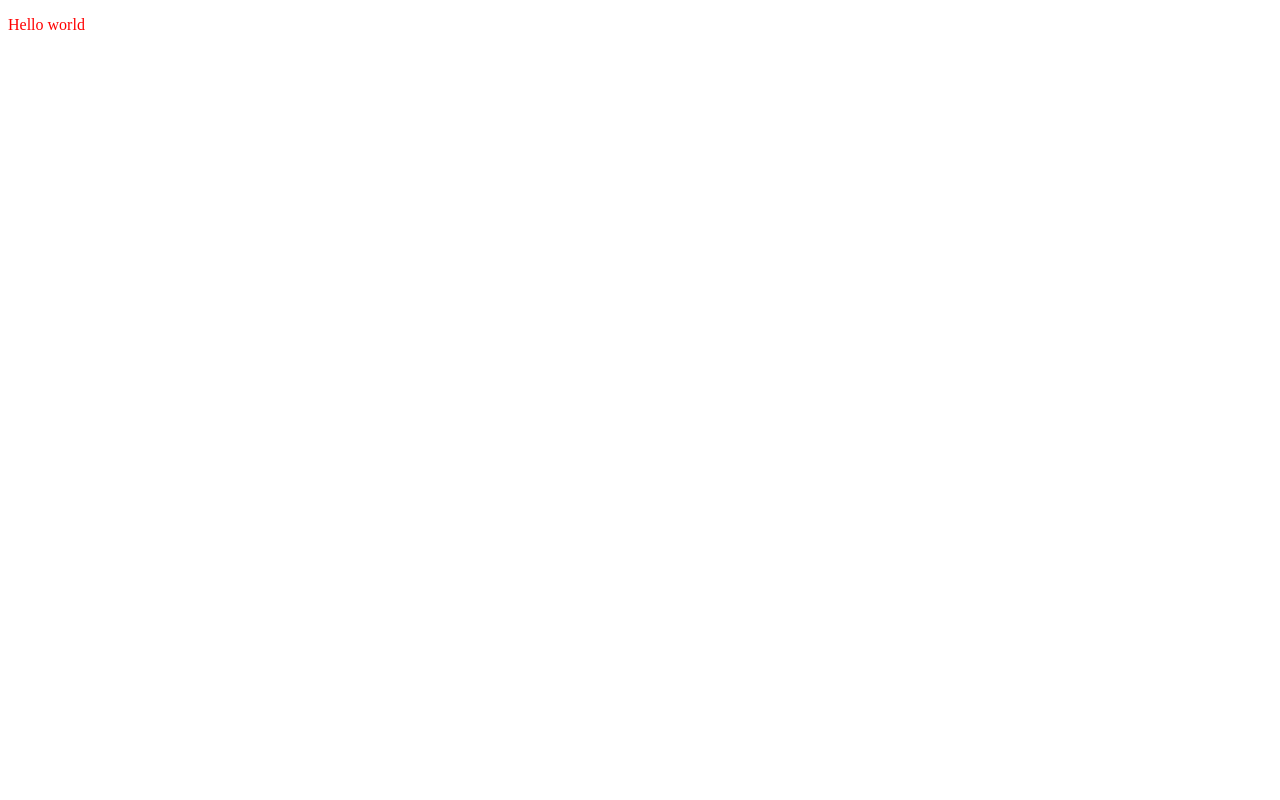
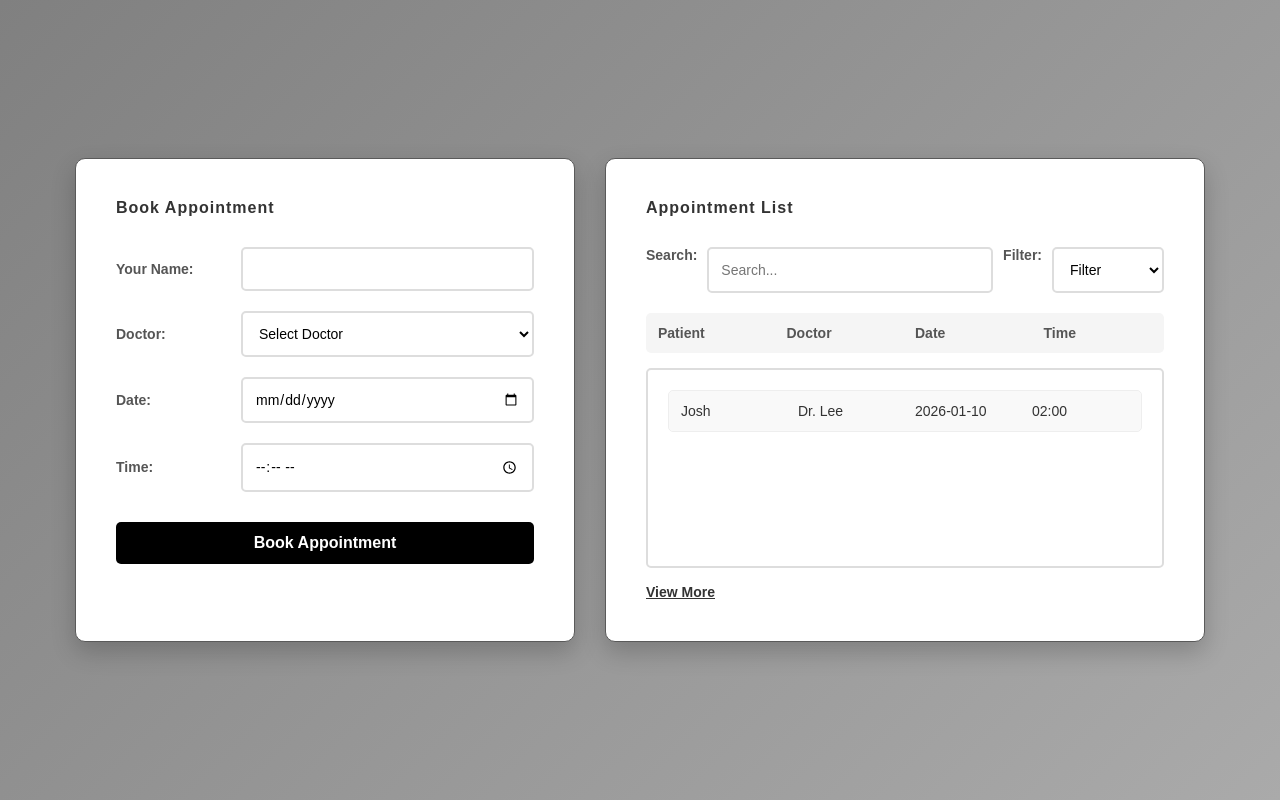
Before and after one commit to ij-2005/appointmentSQL-practice, a React (Vite) app in the folder appointmentSQL/: page / in a window 1280 px wide. Built offline with nearby package versions, Linux system fonts and the light colour scheme.

Commit message:
ai generated frontend, practicing backend and sql this time. THis feels horrid!, well the focus on my career isn't frontEnd anyway.

```diff
--- a/appointmentSQL/src/App.css
+++ b/appointmentSQL/src/App.css
@@ -1,3 +1,257 @@
-p {
-  color:red;
+* {
+  margin: 0;
+  padding: 0;
+  box-sizing: border-box;
 }
+
+body {
+  font-family: 'Arial', sans-serif;
+  background: linear-gradient(135deg, #808080 0%, #aaaaaa 100%);
+  min-height: 100vh;
+  display: flex;
+  justify-content: center;
+  align-items: center;
+}
+
+.book-appointmentBox {
+  background: white;
+  padding: 40px;
+  border-radius: 10px;
+  box-shadow: 0 10px 25px rgba(0, 0, 0, 0.2);
+  width: 100%;
+  max-width: 500px;
+  border: 0.5px solid rgb(90, 90, 90);
+  flex-shrink: 0;
+  display: flex;
+  flex-direction: column;
+}
+
+.book-appointmentBox h2 {
+  text-align: left;
+  color: #333;
+  margin-bottom: 30px;
+  font-size: 16px;
+  font-weight: bold;
+  letter-spacing: 1px;
+}
+
+form {
+  display: flex;
+  flex-direction: column;
+  gap: 20px;
+  flex: 1;
+}
+
+form div {
+  display: flex;
+  flex-direction: column;
+  gap: 8px;
+}
+
+form div.form-row {
+  display: flex;
+  flex-direction: row;
+  gap: 15px;
+  align-items: center;
+}
+
+form div.form-row label {
+  min-width: 110px;
+  color: #555;
+  font-weight: 600;
+  font-size: 14px;
+}
+
+label {
+  color: #555;
+  font-weight: 600;
+  font-size: 14px;
+}
+
+input {
+  padding: 12px;
+  border: 2px solid #ddd;
+  border-radius: 5px;
+  font-size: 14px;
+  transition: all 0.3s ease;
+  font-family: 'Arial', sans-serif;
+}
+
+input:focus {
+  outline: none;
+  border-color: #667eea;
+  box-shadow: 0 0 5px rgba(102, 126, 234, 0.4);
+}
+
+form div.form-row input {
+  flex: 1;
+  padding: 12px;
+  border: 2px solid #ddd;
+  border-radius: 5px;
+  font-size: 14px;
+  transition: all 0.3s ease;
+  font-family: 'Arial', sans-serif;
+  min-width: 250px;
+}
+
+form div.form-row select {
+  flex: 1;
+  padding: 12px 30px 12px 12px;
+  border: 2px solid #ddd;
+  border-radius: 5px;
+  font-size: 14px;
+  transition: all 0.3s ease;
+  font-family: 'Arial', sans-serif;
+  min-width: 250px;
+  background: white;
+  cursor: pointer;
+}
+
+form div.form-row select:focus {
+  outline: none;
+  border-color: #667eea;
+  box-shadow: 0 0 5px rgba(102, 126, 234, 0.4);
+}
+
+button {
+  padding: 12px;
+  background: black;
+  color: white;
+  border: none;
+  border-radius: 5px;
+  font-size: 16px;
+  font-weight: bold;
+  cursor: pointer;
+  transition: transform 0.2s ease, box-shadow 0.2s ease;
+  margin-top: 10px;
+}
+
+button:hover {
+  box-shadow: 0 5px 15px rgba(109, 110, 110, 0.4);
+}
+
+.container {
+  display: flex;
+  gap: 30px;
+  padding: 20px;
+  justify-content: center;
+}
+
+.appointmentListBox {
+  background: white;
+  padding: 40px;
+  border-radius: 10px;
+  box-shadow: 0 10px 25px rgba(0, 0, 0, 0.2);
+  width: 100%;
+  max-width: 600px;
+  border: 0.5px solid rgb(90, 90, 90);
+  flex-shrink: 0;
+}
+
+.appointmentListBox h2 {
+  text-align: left;
+  color: #333;
+  margin-bottom: 30px;
+  font-size: 16px;
+  font-weight: bold;
+  letter-spacing: 1px;
+}
+
+.search-filter-row {
+  display: flex;
+  gap: 10px;
+  margin-bottom: 20px;
+  width: 100%;
+}
+
+.search-input {
+  flex: 1;
+  padding: 12px;
+  border: 2px solid #ddd;
+  border-radius: 5px;
+  font-size: 14px;
+  transition: all 0.3s ease;
+}
+
+.search-input:focus {
+  outline: none;
+  border-color: #667eea;
+  box-shadow: 0 0 5px rgba(102, 126, 234, 0.4);
+}
+
+.filter-dropdown {
+  padding: 12px;
+  border: 2px solid #ddd;
+  border-radius: 5px;
+  background: white;
+  font-size: 14px;
+  cursor: pointer;
+  transition: all 0.3s ease;
+  min-width: 100px;
+  flex-shrink: 0;
+}
+
+.filter-dropdown:focus {
+  outline: none;
+  border-color: #667eea;
+  box-shadow: 0 0 5px rgba(102, 126, 234, 0.4);
+}
+
+.appointment-header {
+  display: flex;
+  gap: 20px;
+  padding: 12px;
+  background: #f5f5f5;
+  border-radius: 5px;
+  margin-bottom: 15px;
+  font-weight: bold;
+  color: #555;
+}
+
+.header-cell {
+  flex: 1;
+  font-size: 14px;
+}
+
+.appointment-list-canvas {
+  background: white;
+  border: 2px solid #ddd;
+  border-radius: 5px;
+  padding: 20px;
+  min-height: 200px;
+  max-height: 200px;
+  margin-bottom: 15px;
+  display: flex;
+  flex-direction: column;
+  gap: 10px;
+  overflow-y: auto;
+  scroll-behavior: smooth;
+}
+
+.appointment-row {
+  display: flex;
+  gap: 20px;
+  padding: 12px;
+  background: #f9f9f9;
+  border-radius: 5px;
+  border: 1px solid #eee;
+  font-size: 14px;
+}
+
+.appointment-row div {
+  flex: 1;
+  color: #333;
+}
+
+.view-more-link {
+  text-decoration: underline;
+  color: #333;
+  cursor: pointer;
+  font-weight: 600;
+  font-size: 14px;
+  transition: color 0.3s ease;
+}
+
+.view-more-link:hover {
+  color: #667eea;
+}
--- a/appointmentSQL/src/App.jsx
+++ b/appointmentSQL/src/App.jsx
@@ -1,12 +1,176 @@
-import './App.css'
+import "./App.css";
+import { useState } from "react";
 
 function App() {
+  const [appointments, setAppointments] = useState([
+    { name: "Josh", doctor: "Dr. Lee", date: "2026-01-10", time: "02:00" } // constant example
+  ]);
+
+  const [formData, setFormData] = useState({
+    name: "",
+    doctor: "",
+    date: "",
+    time: "",
+  });
+
+  const [searchTerm, setSearchTerm] = useState("");
+  const [filterValue, setFilterValue] = useState("");
+
+  const handleChange = (e) => {
+    const { name, value } = e.target;
+    setFormData((prev) => ({
+      ...prev,
+      [name]: value,
+    }));
+  };
+
+  const handleSubmit = (e) => {
+    e.preventDefault();
+    setAppointments((prev) => [...prev, formData]);
+    console.log("Appointment booked:", formData);
+    setFormData({
+      name: "",
+      doctor: "",
+      date: "",
+      time: "",
+    });
+  };
 
   return (
-    <div class="book-appointmentBox">
-      <p>Hello world</p>
+    <div className="container">
+      <div className="book-appointmentBox">
+        <h2>Book Appointment</h2>
+        <form onSubmit={handleSubmit}>
+          <div className="form-row">
+            <label htmlFor="name">Your Name:</label>
+            <input
+              id="name"
+              type="text"
+              name="name"
+              value={formData.name}
+              onChange={handleChange}
+              required
+            />
+          </div>
+
+          <div className="form-row">
+            <label htmlFor="doctor">Doctor:</label>
+            <select
+              id="doctor"
+              name="doctor"
+              value={formData.doctor}
+              onChange={handleChange}
+              required
+            >
+              <option value="">Select Doctor</option>
+              <option value="Dr. Smith">Dr. Smith</option>
+              <option value="Dr. Lee">Dr. Lee</option>
+            </select>
+          </div>
+
+          <div className="form-row">
+            <label htmlFor="date">Date:</label>
+            <input
+              id="date"
+              type="date"
+              name="date"
+              value={formData.date}
+              onChange={handleChange}
+              required
+            />
+          </div>
+
+          <div className="form-row">
+            <label htmlFor="time">Time:</label>
+            <input
+              id="time"
+              type="time"
+              name="time"
+              value={formData.time}
+              onChange={handleChange}
+              required
+            />
+          </div>
+
+          <button type="submit">Book Appointment</button>
+        </form>
+      </div>
+
+      <div className="appointmentListBox">
+        <h2>Appointment List</h2>
+
+        <div className="search-filter-row">
+          <label htmlFor="search">Search:</label>
+          <input
+            id="search"
+            type="text"
+            placeholder="Search..."
+            value={searchTerm}
+            onChange={(e) => setSearchTerm(e.target.value)}
+            className="search-input"
+          />
+          <label htmlFor="filter">Filter:</label>
+          <select
+            id="filter"
+            value={filterValue}
+            onChange={(e) => setFilterValue(e.target.value)}
+            className="filter-dropdown"
+          >
+            <option value="">Filter</option>
+            <option value="upcoming">Upcoming</option>
+            <option value="past">Past</option>
+            <option value="all">All</option>
+          </select>
+        </div>
+
+        <div className="appointment-header">
+          <div className="header-cell">Patient</div>
+          <div className="header-cell">Doctor</div>
+          <div className="header-cell">Date</div>
+          <div className="header-cell">Time</div>
+        </div>
+
+        <div className="appointment-list-canvas">
+          {appointments
+            .filter((appt) => {
+              const searchMatch =
+                appt.name.toLowerCase().includes(searchTerm.toLowerCase()) ||
+                appt.doctor.toLowerCase().includes(searchTerm.toLowerCase());
+
+              if (!searchMatch) return false;
+
+              if (filterValue === "") return true;
+
+              const appointmentDate = new Date(appt.date);
+              const today = new Date();
+              today.setHours(0, 0, 0, 0);
+
+              if (filterValue === "upcoming") {
+                return appointmentDate >= today;
+              } else if (filterValue === "past") {
+                return appointmentDate < today;
+              } else if (filterValue === "all") {
+                return true;
+              }
+
+              return true;
+            })
+            .map((appt, index) => (
+              <div key={index} className="appointment-row">
+                <div>{appt.name}</div>
+                <div>{appt.doctor}</div>
+                <div>{appt.date}</div>
+                <div>{appt.time}</div>
+              </div>
+            ))}
+        </div>
+
+        <a href="#" className="view-more-link">
+          View More
+        </a>
+      </div>
     </div>
-  )
+  );
 }
 
-export default App
+export default App;
```
